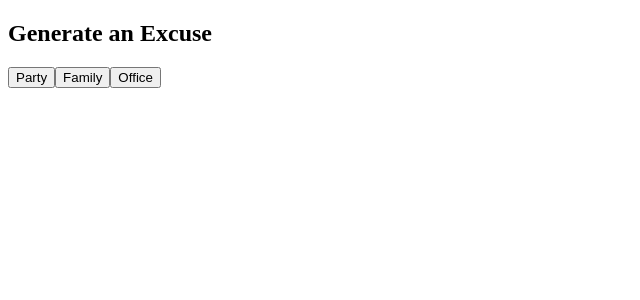
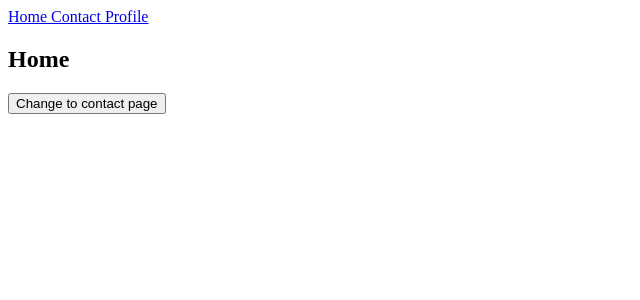
Before and after one commit to sthitaprajna-mishra/pedrotech_reactJS, a React (Create React App) app: page / in a window 1280 px wide. Shown: the top 300 px of the page, without its empty margins (0-640 px from the left). Built offline with nearby package versions, Linux system fonts and the light colour scheme.

Commit message:
episode 7

```diff
--- a/package.json
+++ b/package.json
@@ -9,6 +9,7 @@
     "axios": "^1.2.2",
     "react": "^18.2.0",
     "react-dom": "^18.2.0",
+    "react-router-dom": "^6.6.2",
     "react-scripts": "5.0.1",
     "uuid": "^9.0.0",
     "web-vitals": "^2.1.4"
--- a/src/App.js
+++ b/src/App.js
@@ -1,10 +1,10 @@
 import React from "react";
-import Excuser from "./components/Excuser";
+import MainRouter from "./components/Router/MainRouter";
 
 const App = () => {
   return (
     <div className="App">
-      <Excuser />
+      <MainRouter />
     </div>
   );
 };
--- /dev/null
+++ b/src/components/Router/Contact.js
@@ -0,0 +1,7 @@
+import React from "react";
+
+const Contact = () => {
+  return <div>Contact</div>;
+};
+
+export default Contact;
--- /dev/null
+++ b/src/components/Router/Home.js
@@ -0,0 +1,16 @@
+import React from "react";
+import { useNavigate } from "react-router-dom";
+
+const Home = () => {
+  let navigate = useNavigate();
+  return (
+    <div>
+      <h2>Home</h2>
+      <button onClick={() => navigate("/contact")}>
+        Change to contact page
+      </button>
+    </div>
+  );
+};
+
+export default Home;
--- /dev/null
+++ b/src/components/Router/MainRouter.js
@@ -0,0 +1,24 @@
+import React from "react";
+import { BrowserRouter as Router, Routes, Route, Link } from "react-router-dom";
+import Home from "./Home";
+import Contact from "./Contact";
+import Profile from "./Profile";
+
+const MainRouter = () => {
+  return (
+    <div>
+      <Router>
+        <Link to="/"> Home </Link>
+        <Link to="/contact"> Contact </Link>
+        <Link to="/profile"> Profile </Link>
+        <Routes>
+          <Route path="/" element={<Home />} />
+          <Route path="/contact" element={<Contact />} />
+          <Route path="/profile/:username" element={<Profile />} />
+        </Routes>
+      </Router>
+    </div>
+  );
+};
+
+export default MainRouter;
--- /dev/null
+++ b/src/components/Router/Profile.js
@@ -0,0 +1,13 @@
+import React from "react";
+import { useParams } from "react-router-dom";
+
+const Profile = () => {
+  let { username } = useParams();
+  return (
+    <div>
+      <h2>{username} Profile</h2>
+    </div>
+  );
+};
+
+export default Profile;
```
Also changed, not shown: 1 other file (tests, documents, lock files or other folders).
